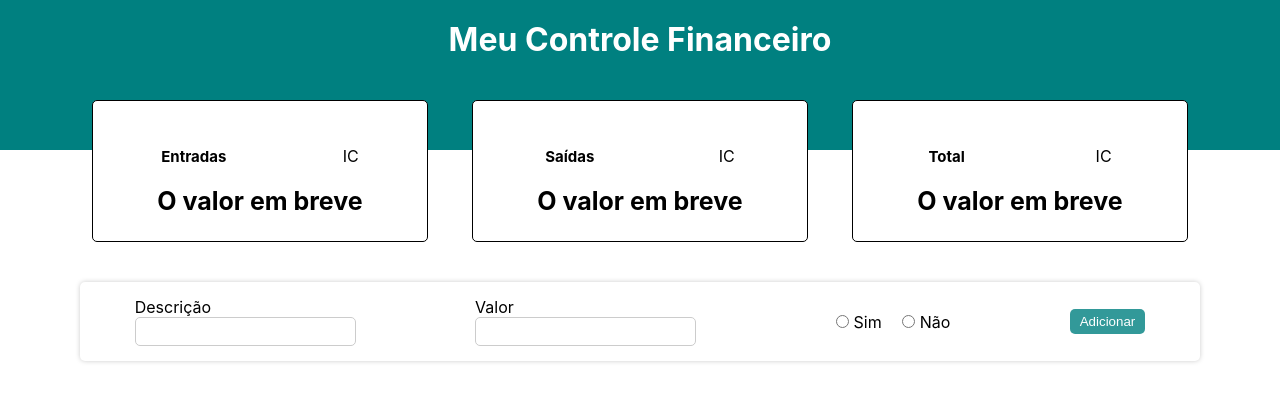
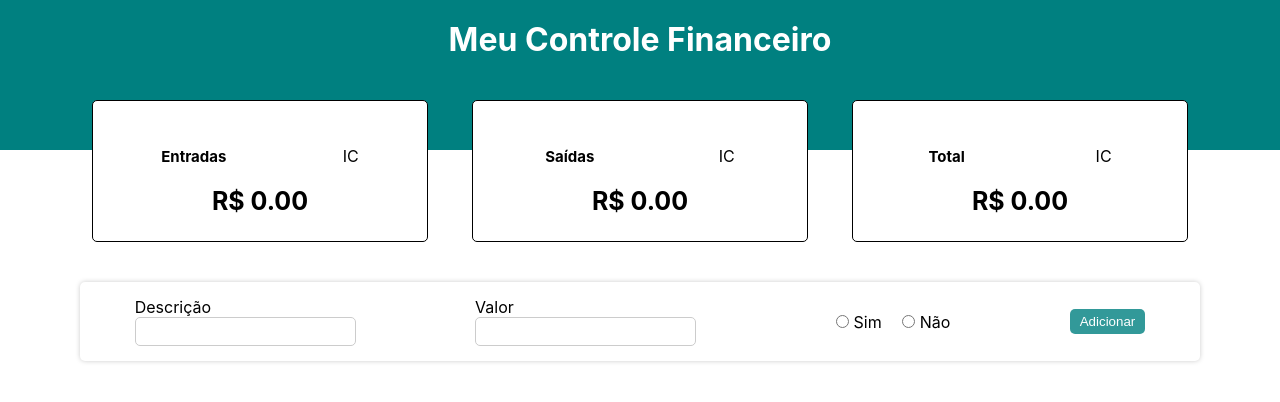
Before and after one commit to LuisBraga31/financialSystem, a React (Vite) app: page / in a window 1280 px wide. Shown: the top 402 px of the page. Built offline with nearby package versions, Linux system fonts and the light colour scheme.

Commit message:
Correcting details

```diff
--- a/src/App.jsx
+++ b/src/App.jsx
@@ -6,9 +6,8 @@ import Info from './components/Infos/Info';
 
 function App() {
 
-  const data = localStorage.getItem("operatios");
+  const data = localStorage.getItem("operations");
   const [operationList, setOperationList] = useState(data ? JSON.parse(data) : []);
-
   const [entrada, setEntrada] = useState(0);
   const [saida, setSaida] = useState(0);
   const [total, setTotal] = useState(0);
@@ -26,18 +25,18 @@ function App() {
     const saida = somaSaida.reduce((acc, cur) => acc + cur, 0).toFixed(2);
     const entrada = somaEntrada.reduce((acc, cur) => acc + cur, 0).toFixed(2);
 
-    const total = (entrada - saida).toFixed(2);
+    const total = Math.abs(entrada - saida).toFixed(2);
 
-    setEntrada(entrada);
-    setSaida(saida);
-    setTotal(total);
+    setEntrada(`R$ ${entrada}`);
+    setSaida(`R$ ${saida}`);
+    setTotal(`${Number(entrada) < Number(saida) ? "-" : ""}R$ ${total}`);
 
-  }, [operationList])
+  }, [operationList]);
 
   return (
     <>
       <Header/>
-      <Info/>
+      <Info entrada={entrada} saida ={saida} total={total} />
       <Form/>
     </>
   )
--- a/src/components/Infos/Info.jsx
+++ b/src/components/Infos/Info.jsx
@@ -2,13 +2,13 @@ import React from 'react'
 import InfoItem from './InfoItem'
 import styles from './Info.module.css';
 
-const Info = () => {
+const Info = ({entrada, saida, total}) => {
   return (
     <section className={styles.section_info}>
 
-        <InfoItem title="Entradas" />
-        <InfoItem title="Saídas"/>
-        <InfoItem title="Total"/>
+        <InfoItem title="Entradas" value = {entrada} />
+        <InfoItem title="Saídas" value ={saida} />
+        <InfoItem title="Total" value ={total}/>
 
     </section>
   )
--- a/src/components/Infos/InfoItem.jsx
+++ b/src/components/Infos/InfoItem.jsx
@@ -1,7 +1,7 @@
 import React from 'react'
 import styles from './InfoItem.module.css';
 
-const InfoItem = ({title}) => {
+const InfoItem = ({title, value}) => {
   return (
     <div className={styles.itemCard}>
         <div className={styles.itemHeader}>
@@ -10,7 +10,7 @@ const InfoItem = ({title}) => {
         </div>
 
         <div className={styles.itemFooter}>
-            <span> O valor em breve </span>
+            <span> {value} </span>
         </div>
     </div>
   )
```
